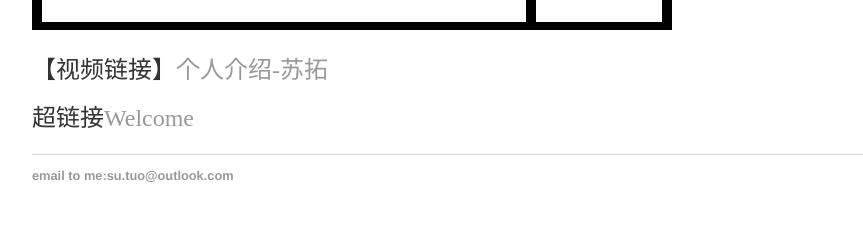
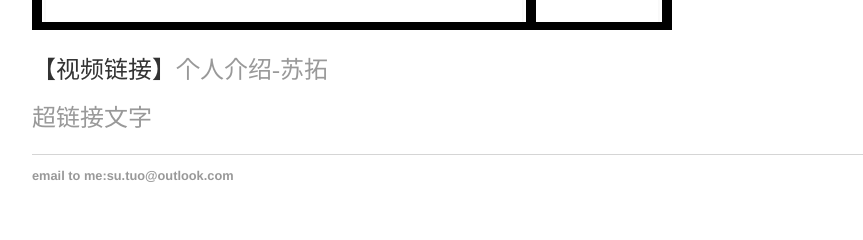
Before and after one commit to SotakuStudio/SotakuStudio.github.io, a Jekyll site: the page built from _posts/2021-12-30-chnresume.md, in a window 1280 px wide. Shown: the part 2001-2241 px from the top of the page, without its empty margins (160-1023 px from the left). Built offline with Jekyll 4.4.1, drawn with Linux system fonts in a browser that asks for light colours.

Commit message:
Update 2021-12-30-chnresume.md

```diff
--- a/_posts/2021-12-30-chnresume.md
+++ b/_posts/2021-12-30-chnresume.md
@@ -19,7 +19,6 @@ date: 2021-12-30
 
 ![Image text](https://github.com/SotakuStudio/SotakuStudio.github.io/blob/main/chnblog/image/IntroductionPage.jpg?raw=true)
 
-【视频链接】[个人介绍-苏拓](https://1drv.ms/v/s!Aj9fktzHJKNciN02BrABSgitCyzcvw?e=68vd63?_blank)
+【视频链接】[个人介绍-苏拓](https://1drv.ms/v/s!Aj9fktzHJKNciN02BrABSgitCyzcvw?e=68vd63"title")
 
-
-超链接<a href="http://www.baidu.com" title="我是新打开的页面" target="_blank">Welcome</a>
+[超链接文字]( url  "title")
```
